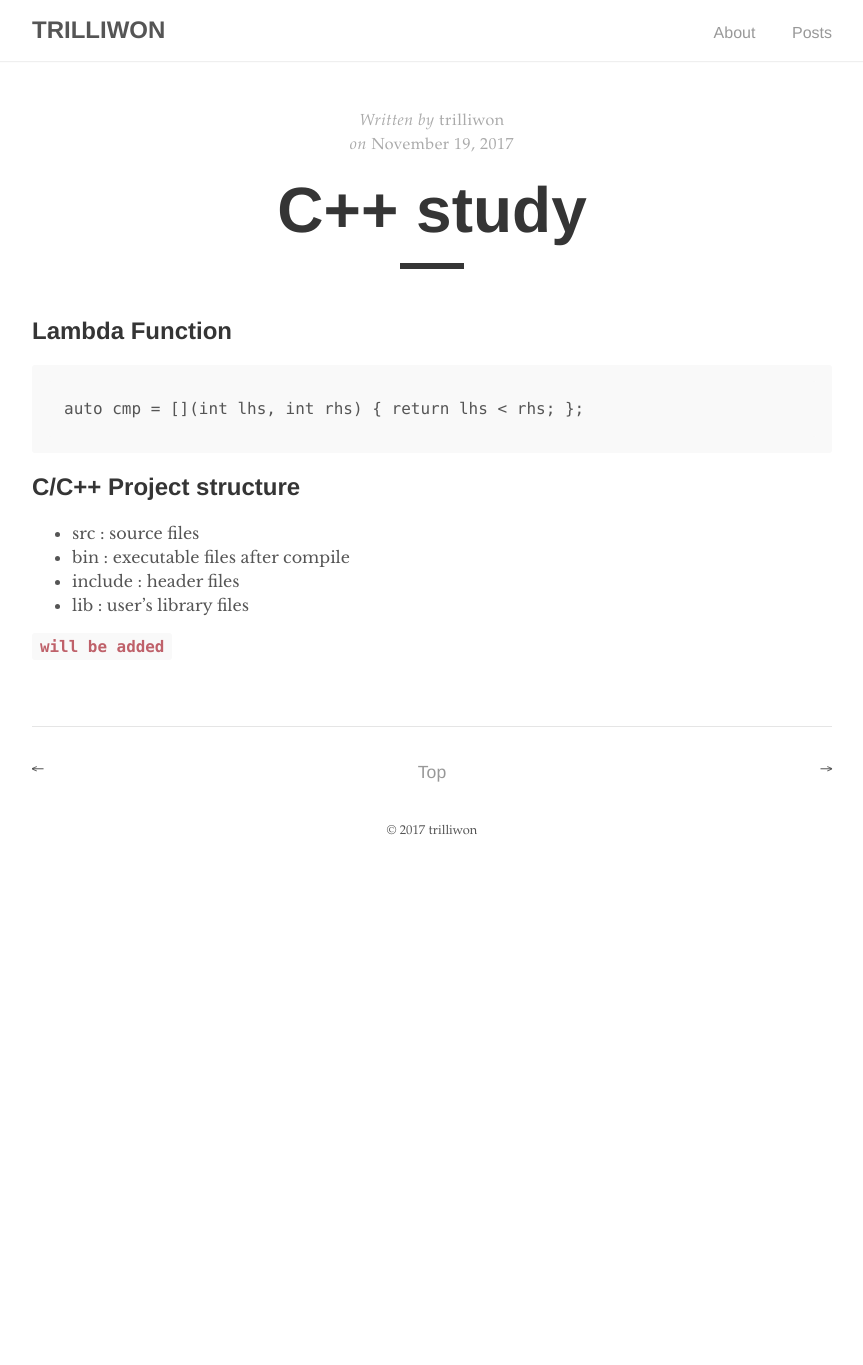
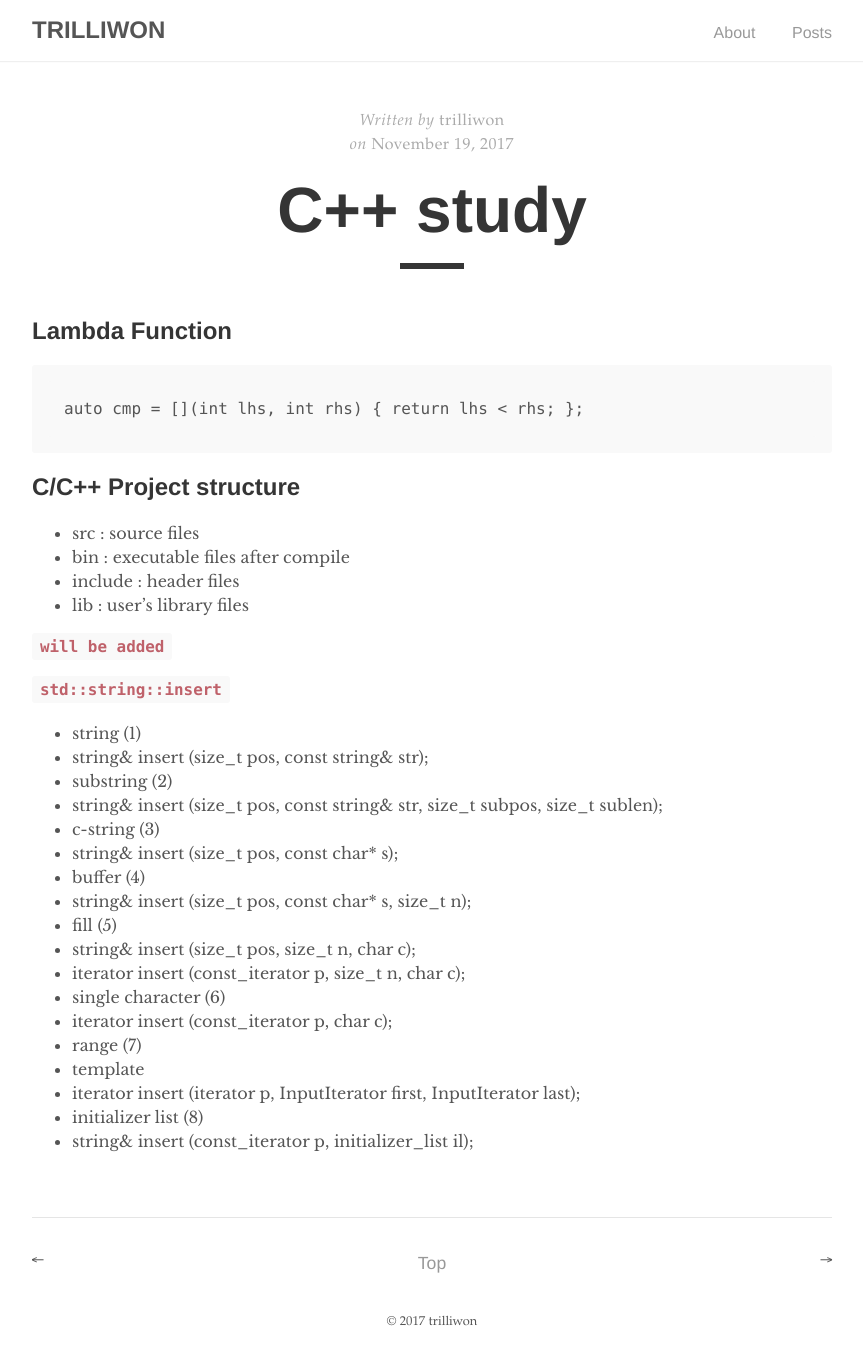
Before and after one commit to trilliwon/ABL, a Jekyll site: the page built from _posts/2017-11-19-cpp-howto.md, in a window 1280 px wide. Shown: the whole page, without its empty margins (208-1071 px from the left). Built offline with Jekyll 4.4.1, drawn with Linux system fonts in a browser that asks for light colours; before the commit the page ends 900 px from its top, so only the background shows below that.

Commit message:
Fri Dec  1 12:31:56 KST 2017

```diff
--- a/_posts/2017-11-19-cpp-howto.md
+++ b/_posts/2017-11-19-cpp-howto.md
@@ -21,3 +21,24 @@ auto cmp = [](int lhs, int rhs) { return lhs < rhs; };
 - lib : user's library files
 
 ### `will be added`
+
+### `std::string::insert`
+
+- string (1)
+ - string& insert (size_t pos, const string& str);
+- substring (2)
+ - string& insert (size_t pos, const string& str, size_t subpos, size_t sublen);
+- c-string (3)
+ - string& insert (size_t pos, const char* s);
+- buffer (4)
+ - string& insert (size_t pos, const char* s, size_t n);
+- fill (5)
+ - string& insert (size_t pos,   size_t n, char c);
+ - iterator insert (const_iterator p, size_t n, char c);
+- single character (6)
+ - iterator insert (const_iterator p, char c);
+- range (7)
+ - template <class InputIterator>
+ - iterator insert (iterator p, InputIterator first, InputIterator last);
+- initializer list (8)
+ - string& insert (const_iterator p, initializer_list<char> il);
```
